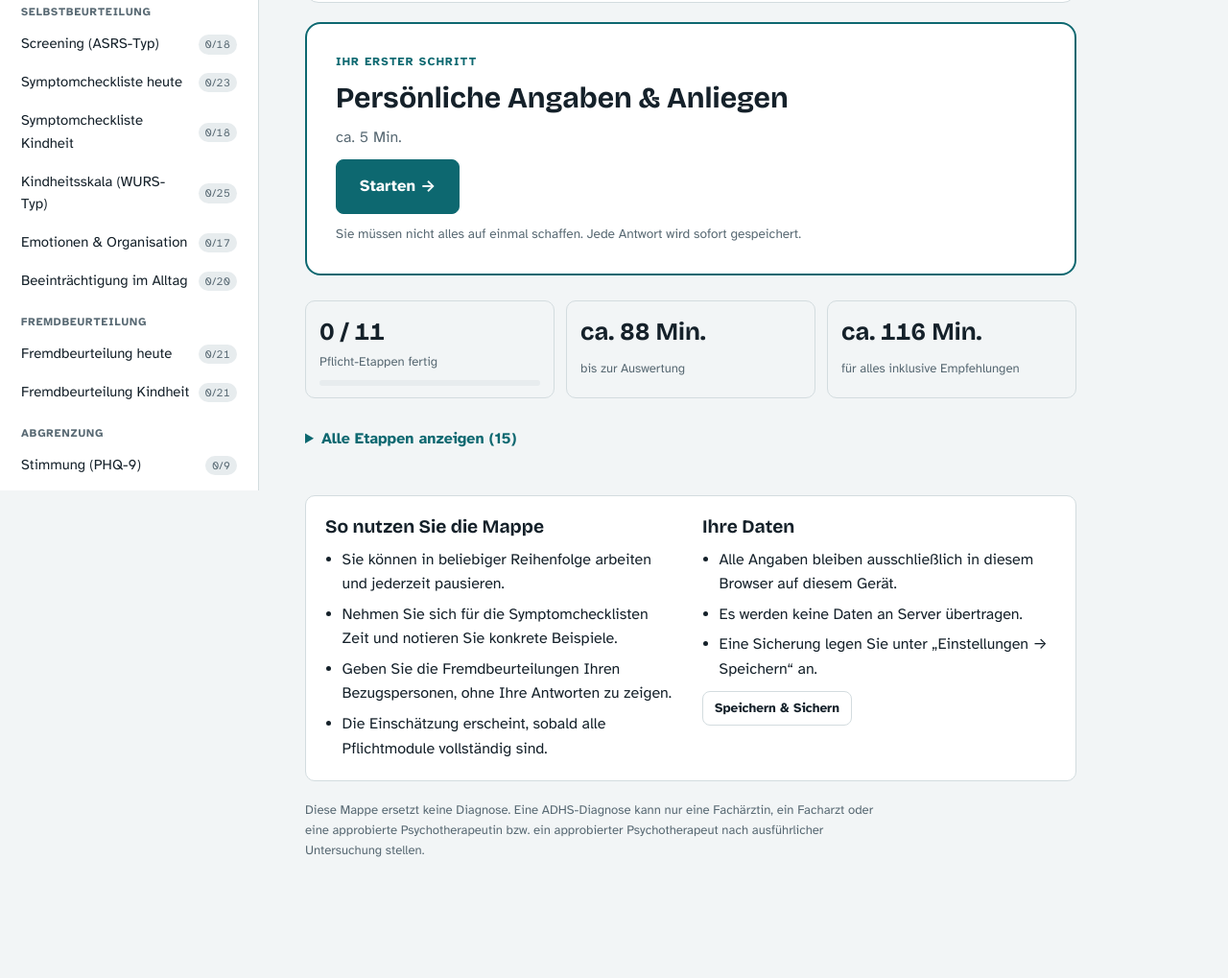
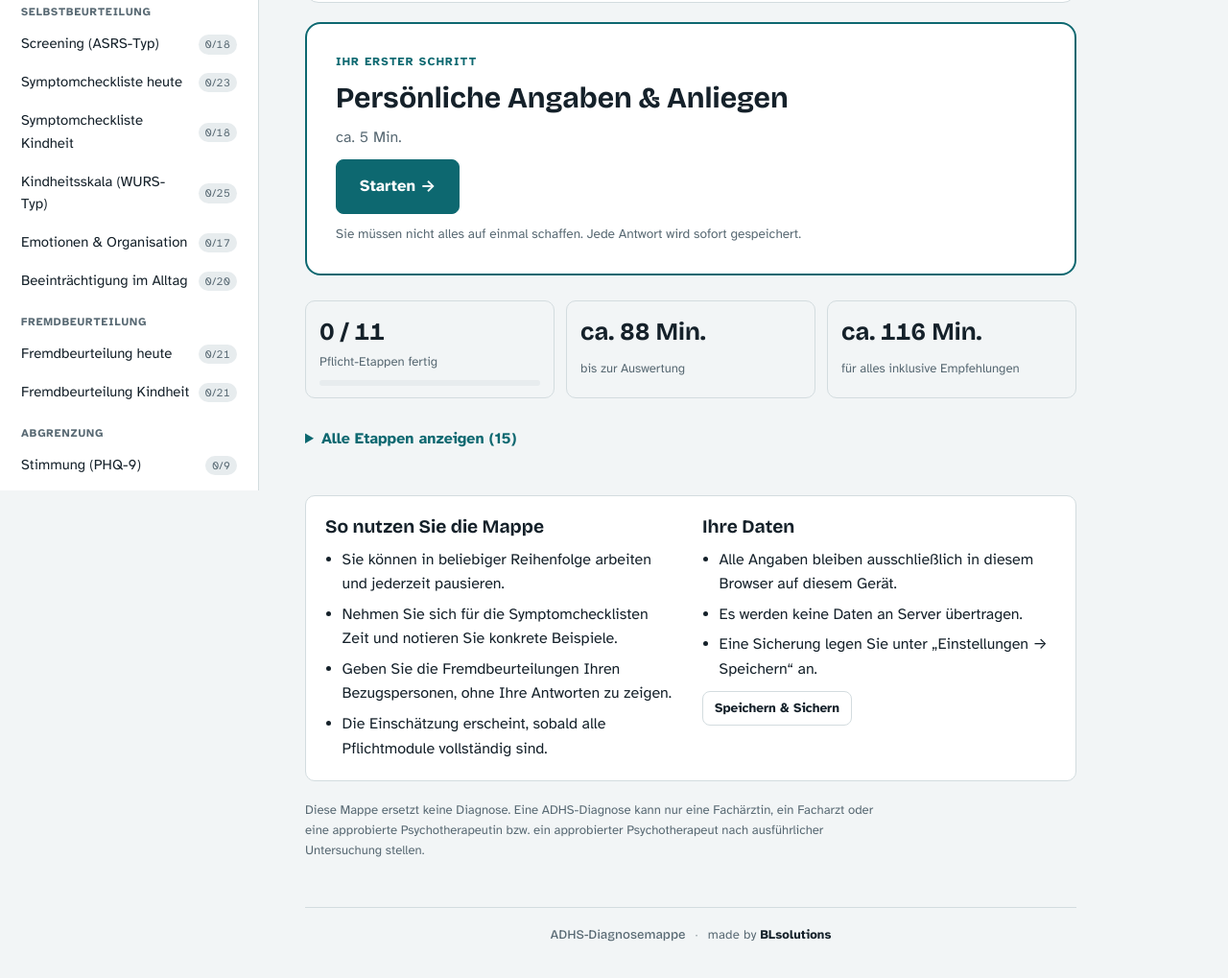
Before and after one commit to Basti412/basti, a plain HTML site: page adhs-app/index.html in a window 1280 px wide. Shown: the part 289-1308 px from the top of the page at 96% size. Before the commit the page ends 1266 px from the top, so only its background shows below. Drawn offline with nearby package versions, Linux system fonts and the light colour scheme.

Commit message:
Branding: „made by BLsolutions“ in Fußzeile und Arztbericht
Co-Authored-By: Claude Opus 5.5 <noreply@anthropic.com>
Claude-Session: https://claude.ai/code/session_01Rq1iFMpDEYJT52iRaQQ36D

```diff
--- a/adhs-app/app.js
+++ b/adhs-app/app.js
@@ -763,6 +763,7 @@
     if (rec) h += `<h3>9. Unverbindliche Einschätzung aus der Selbstauskunft</h3><p>${esc(LEVEL_TEXT[rec.level].h)}${rec.pres ? ` – ${esc(rec.pres)}` : ''}.</p>`;
     h += `<p class="disclaimer">Selbstauskunft zur Vorbereitung. Die Fragebögen dieser Mappe sind eigene Formulierungen in Anlehnung an DSM-5 und etablierte Instrumente (ASRS, WURS-K, DIVA-5, WRI, WFIRS) und ersetzen diese nicht. PHQ-9, GAD-7 und AUDIT-C entsprechen den frei verwendbaren Originalen.</p>`;
     h += `<h3>Quellen</h3><ul class="plain src">${SOURCES.map((s) => `<li>${esc(s.t)}: <a href="${s.u}" target="_blank" rel="noopener">${esc(s.u)}</a></li>`).join('')}</ul>`;
+    h += `<p class="rep-credit">Erstellt mit der ADHS-Diagnosemappe · made by ${BRAND}</p>`;
     return h;
   }
 
@@ -786,12 +787,16 @@
       return `<a href="#${m.id}" class="nlink ${m.id === current ? 'active' : ''}" ${m.id === current ? 'aria-current="page"' : ''}><span>${esc(m.title)}</span>${badge}</a>`;
     }).join('')}</div>`).join('');
   }
+  const BRAND = 'BLsolutions';
+  function footerHtml() {
+    return `<footer class="site-foot"><span class="foot-app">ADHS-Diagnosemappe</span><span class="foot-sep" aria-hidden="true">·</span><span class="foot-brand">made by <b>${BRAND}</b></span></footer>`;
+  }
   function current() { const h = (location.hash || '').slice(1); return MOD[h] ? h : 'start'; }
   function render() {
     const id = current(); const m = MOD[id];
     $('#nav').innerHTML = navHtml(id);
     const views = { dashboard: viewDashboard, ablauf: () => viewAblauf(m), form: () => viewForm(m), scale: () => viewScale(m), dsm: () => viewDsm(m), fremd: () => viewFremd(m), checklist: () => viewChecklist(m), report: viewReport };
-    $('#main').innerHTML = isFocus(m) ? viewFocus(m) : views[m.type]();
+    $('#main').innerHTML = (isFocus(m) ? viewFocus(m) : views[m.type]()) + footerHtml();
     $('#mobile-title').textContent = m.title;
     closeNav(false);
     if (m.required || m.recommended) { state.last = id; save(); }
--- a/adhs-app/styles.css
+++ b/adhs-app/styles.css
@@ -438,6 +438,16 @@ body.calm *, body.calm *::before { animation: none !important; transition: none
 .set-x { width: 44px; height: 44px; font-size: 1.15rem; border-radius: 8px; }
 .set-x:hover { background: var(--sunk); }
 
+
+/* Branding */
+.site-foot { display: flex; flex-wrap: wrap; justify-content: center; align-items: center; gap: 6px 10px; margin-top: 28px; padding-top: 18px; border-top: 1px solid var(--line); font-size: .82rem; color: var(--muted); }
+.foot-app { font-family: var(--f-display); font-weight: 500; }
+.foot-sep { opacity: .6; }
+.foot-brand { letter-spacing: .02em; }
+.foot-brand b { color: var(--ink); font-weight: 700; letter-spacing: .01em; }
+.rep-credit { margin-top: 18px !important; padding-top: 10px; border-top: 1px solid var(--line); font-size: .8rem; color: var(--muted); text-align: center; }
+@media print { .site-foot { display: none; } }
+
 /* Mobil */
 @media (max-width: 860px) {
   .layout { grid-template-columns: minmax(0, 1fr); }
```
Also changed, not shown: 1 other file.
